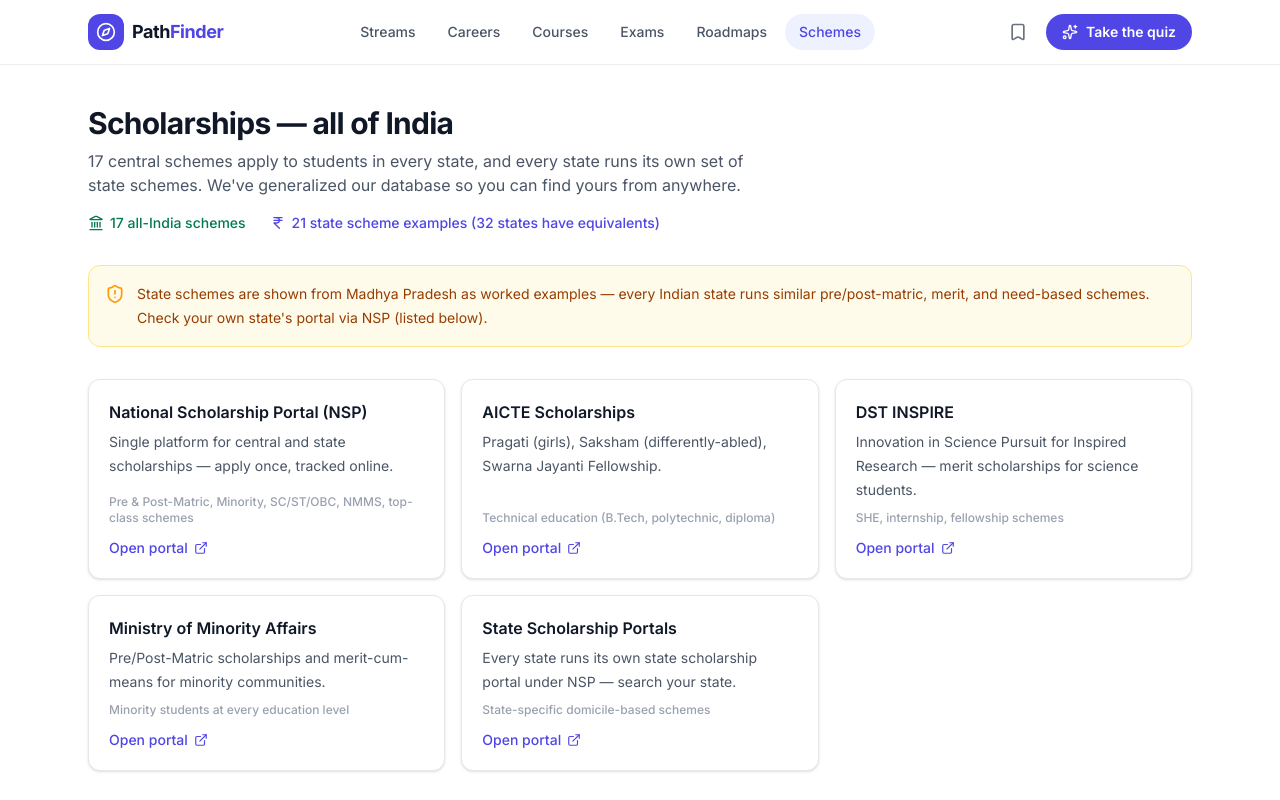
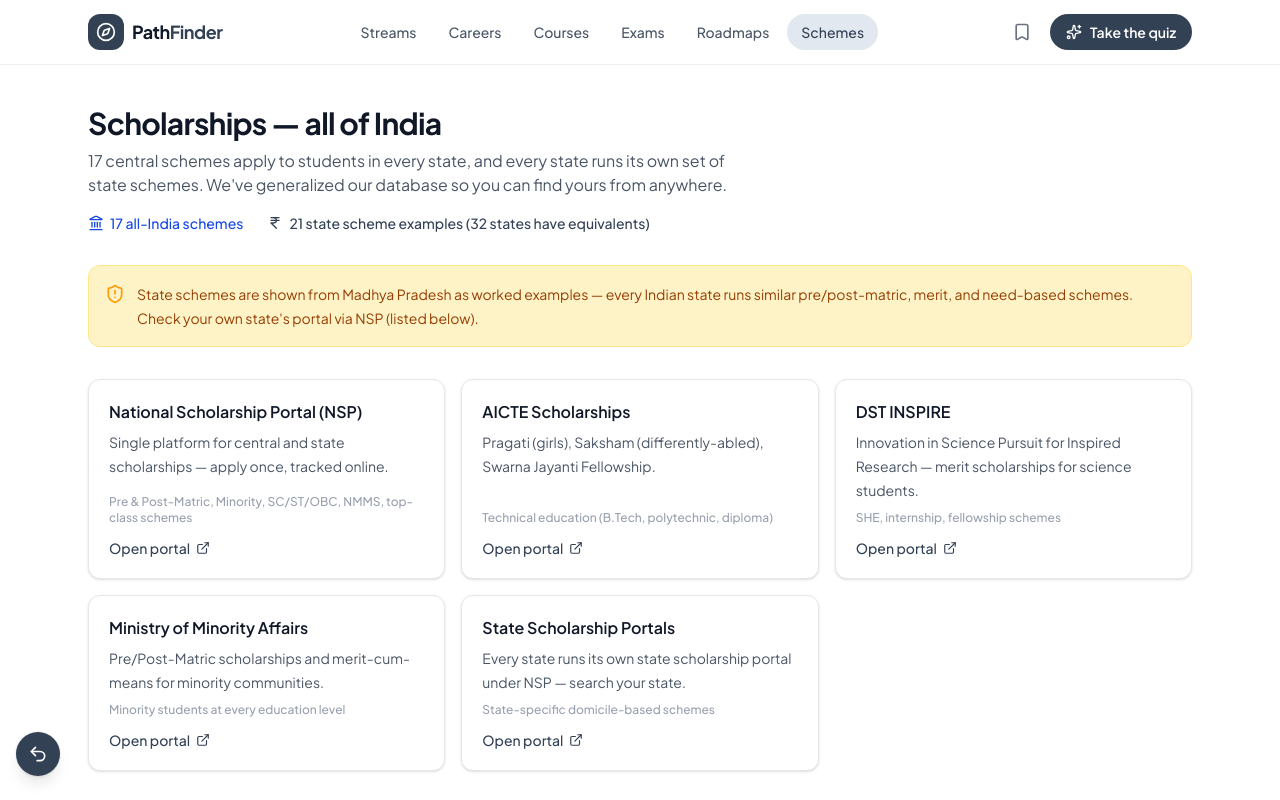
Before and after one commit to Tejaswini1979/pathfinder, a Next.js app: page /schemes in a window 1280 px wide. Shown: the top 800 px of the page. Built offline with nearby package versions, Linux system fonts and the light colour scheme.

Commit message:
Redesign with professional slate-blue palette, Plus Jakarta Sans font and back navigation button

```diff
--- a/src/app/careers/[id]/page.tsx
+++ b/src/app/careers/[id]/page.tsx
@@ -193,7 +193,7 @@
       {career.scholarships.length > 0 && (
         <section className="mt-8">
           <h2 className="flex items-center gap-2 text-lg font-bold text-gray-900">
-            <BadgeIndianRupee className="h-5 w-5 text-emerald-600" />
+            <BadgeIndianRupee className="h-5 w-5 text-blue-600" />
             Scholarships available
           </h2>
           <div className="mt-4 flex flex-wrap gap-2">
@@ -201,7 +201,7 @@
               <Link
                 key={s}
                 href="/scholarships"
-                className="rounded-full border border-gray-200 bg-white px-4 py-1.5 text-sm text-gray-700 shadow-sm transition-colors hover:border-emerald-300 hover:bg-accent-light"
+                className="rounded-full border border-gray-200 bg-white px-4 py-1.5 text-sm text-gray-700 shadow-sm transition-colors hover:border-blue-300 hover:bg-accent-light"
               >
                 {s}
               </Link>
--- a/src/app/globals.css
+++ b/src/app/globals.css
@@ -2,7 +2,7 @@
 
 :root {
   --background: #ffffff;
-  --foreground: #0f172a;
+  --foreground: #1e293b;
   --surface-muted: #f8fafc;
 }
 
@@ -10,18 +10,18 @@
   --color-background: var(--background);
   --color-foreground: var(--foreground);
   --color-surface-muted: var(--surface-muted);
-  --font-sans: var(--font-inter), ui-sans-serif, system-ui, sans-serif;
+  --font-sans: var(--font-plus-jakarta-sans), ui-sans-serif, system-ui, sans-serif;
   --font-mono: ui-monospace, SFMono-Regular, Menlo, monospace;
 }
 
 @theme {
-  --color-primary: #4f46e5;
-  --color-primary-dark: #4338ca;
-  --color-primary-light: #eef2ff;
-  --color-accent: #10b981;
-  --color-accent-light: #ecfdf5;
+  --color-primary: #334155;
+  --color-primary-dark: #1e293b;
+  --color-primary-light: #e2e8f0;
+  --color-accent: #2563eb;
+  --color-accent-light: #dbeafe;
   --color-warning: #f59e0b;
-  --color-warning-light: #fffbeb;
+  --color-warning-light: #fef3c7;
   --color-info: #0ea5e9;
 }
 
--- a/src/app/layout.tsx
+++ b/src/app/layout.tsx
@@ -1,11 +1,12 @@
 import type { Metadata } from "next";
-import { Inter } from "next/font/google";
+import { Plus_Jakarta_Sans } from "next/font/google";
 import "./globals.css";
 import Nav from "@/components/Nav";
 import Footer from "@/components/Footer";
+import BackButton from "@/components/BackButton";
 
-const inter = Inter({
-  variable: "--font-inter",
+const plusJakartaSans = Plus_Jakarta_Sans({
+  variable: "--font-plus-jakarta-sans",
   subsets: ["latin"],
 });
 
@@ -20,11 +21,12 @@
 
 export default function RootLayout({ children }: LayoutProps<"/">) {
   return (
-    <html lang="en" className={`${inter.variable} h-full antialiased`}>
+    <html lang="en" className={`${plusJakartaSans.variable} h-full antialiased`}>
       <body className="flex min-h-full flex-col">
         <Nav />
         <main className="flex flex-1 flex-col">{children}</main>
         <Footer />
+        <BackButton />
       </body>
     </html>
   );
--- a/src/app/schemes/page.tsx
+++ b/src/app/schemes/page.tsx
@@ -33,7 +33,7 @@
           database so you can find yours from anywhere.
         </p>
         <div className="mt-4 flex flex-wrap items-center gap-x-6 gap-y-1 text-sm text-gray-600">
-          <span className="inline-flex items-center gap-1.5 font-medium text-emerald-700">
+          <span className="inline-flex items-center gap-1.5 font-medium text-blue-700">
             <Landmark className="h-4 w-4" />
             {central.length} all-India schemes
           </span>
--- /dev/null
+++ b/src/components/BackButton.tsx
@@ -0,0 +1,23 @@
+"use client";
+
+import { usePathname, useRouter } from "next/navigation";
+import { Undo2 } from "lucide-react";
+
+export default function BackButton() {
+  const router = useRouter();
+  const pathname = usePathname();
+
+  if (pathname === "/") return null;
+
+  return (
+    <button
+      type="button"
+      onClick={() => router.back()}
+      aria-label="Go back to the previous page"
+      title="Go back to the previous page"
+      className="fixed bottom-24 left-4 z-30 inline-flex h-11 w-11 items-center justify-center rounded-full bg-primary text-white shadow-lg ring-1 ring-black/5 transition-colors hover:bg-primary-dark md:bottom-6"
+    >
+      <Undo2 className="h-5 w-5" />
+    </button>
+  );
+}
--- a/src/components/CourseCard.tsx
+++ b/src/components/CourseCard.tsx
@@ -12,7 +12,7 @@
         <span className="rounded-full bg-gray-100 px-2.5 py-0.5 text-[11px] font-semibold text-gray-600">
           {course.field}
         </span>
-        <span className="rounded-full bg-accent-light px-2.5 py-0.5 text-[11px] font-semibold text-emerald-700">
+        <span className="rounded-full bg-accent-light px-2.5 py-0.5 text-[11px] font-semibold text-blue-700">
           {course.level}
         </span>
       </div>
--- a/src/components/DomainCard.tsx
+++ b/src/components/DomainCard.tsx
@@ -35,7 +35,7 @@
         )}
         {domain.lowBudgetCount > 0 && (
           <span>
-            <span className="font-semibold text-emerald-600">
+            <span className="font-semibold text-blue-600">
               {domain.lowBudgetCount}
             </span>{" "}
             low-budget
--- a/src/components/Flags.tsx
+++ b/src/components/Flags.tsx
@@ -7,7 +7,7 @@
   },
   lowBudget: {
     label: "Low budget",
-    className: "bg-accent-light text-emerald-700",
+    className: "bg-accent-light text-blue-700",
   },
   lowPercent: {
     label: "Low cutoff",
--- a/src/components/SchemeCard.tsx
+++ b/src/components/SchemeCard.tsx
@@ -14,7 +14,7 @@
           className={`inline-flex items-center rounded-full px-2.5 py-0.5 text-[11px] font-semibold ${
             isState
               ? "bg-primary-light text-primary"
-              : "bg-accent-light text-emerald-700"
+              : "bg-accent-light text-blue-700"
           }`}
         >
           {isState ? (scheme.state ?? "State") : "All-India"}
--- a/src/components/ShareButton.tsx
+++ b/src/components/ShareButton.tsx
@@ -39,7 +39,7 @@
       aria-label="Share this career"
       className={`inline-flex h-11 items-center gap-2 rounded-full border px-5 text-sm font-semibold transition-colors ${
         copied
-          ? "border-emerald-300 bg-accent-light text-emerald-700"
+          ? "border-blue-300 bg-accent-light text-blue-700"
           : "border-gray-200 bg-white text-gray-700 hover:border-gray-300 hover:bg-gray-50"
       }`}
     >
```
